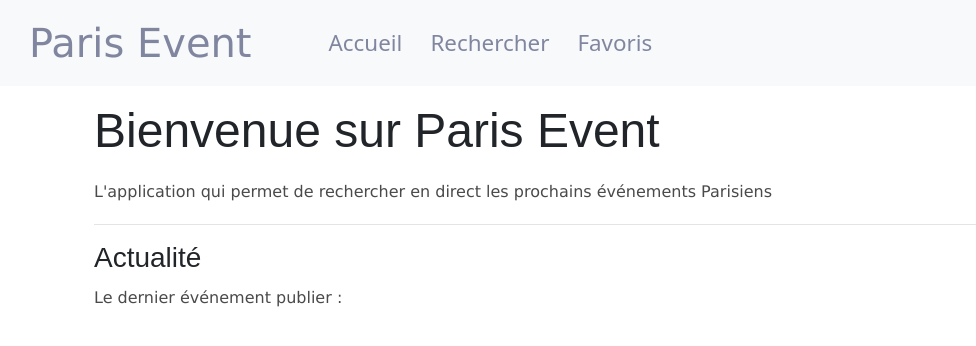
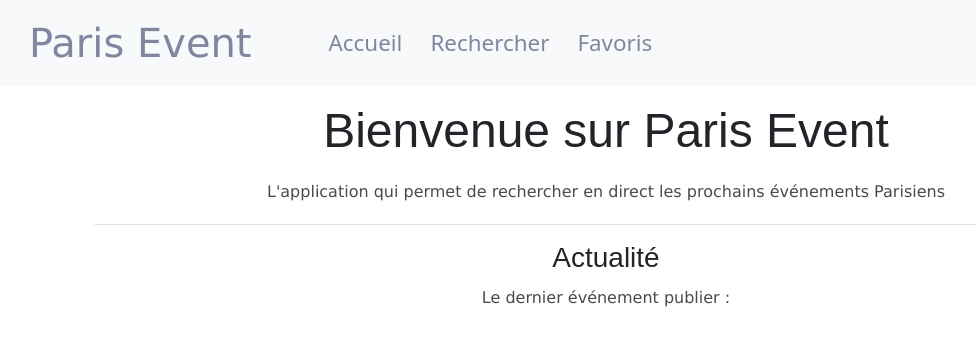
Before and after one commit to souleymane-diallo/projet2-full-React-, a React (Create React App) app: page / in a window 1280 px wide. Shown: the top 346 px of the page, without its empty margins (34-1010 px from the left). Built offline with nearby package versions, Linux system fonts and the light colour scheme; no server answers.

Commit message:
fix page Accueil
affichant le dernier événement

```diff
--- a/src/pages/Accueil.jsx
+++ b/src/pages/Accueil.jsx
@@ -1,28 +1,25 @@
 import { useEffect, useState } from 'react';
-// import DATA from '../_data/que-faire-a-paris-.json';
-import { Card } from 'react-bootstrap';
-// import Moment from 'moment';
-import DayJS from 'react-dayjs';
-import { Link } from 'react-router-dom';
+import CardEvent from '../components/CardEvent';
 
 function Accueil() {
-  const [record, setRecord] = useState(null);
+  const [recordData, setRecord] = useState(null);
 
   useEffect(() => {
     fetch(
-      'https://opendata.paris.fr/api/v2/catalog/datasets/que-faire-a-paris-/records?sort=-date_start&rows=1'
+      'https://opendata.paris.fr/api/v2/catalog/datasets/que-faire-a-paris-/records?order_by=date_start%20desc&rows=1'
     )
       .then((res) => res.json())
       .then((result) => {
         setRecord(result.records[0]);
+        console.log('accueil', result.records[0]);
       });
   }, []);
 
   return (
     <div className="container">
-      <div className="wrapper">
-        <h2 className="my-3">Bienvenue sur Paris Event</h2>
-        <p>
+      <div className="wrapper text-center">
+        <h2 className="my-3 text-center">Bienvenue sur Paris Event</h2>
+        <p className="text-center">
           L'application qui permet de rechercher en direct les prochains
           événements Parisiens
         </p>
@@ -30,42 +27,8 @@ function Accueil() {
 
         <h3>Actualité</h3>
         <p>Le dernier événement publier : </p>
-        {/* <pre>{JSON.stringify(record, null, 2)}</pre> */}
-        {record && (
-          <Link className="Link" to={`event/${record.record.id}`}>
-            <Card
-              className="image-container"
-              style={{ width: '18rem' }}
-              to={`event/${record.record.id}`}
-            >
-              <Card.Img variant="top" src={record.record.fields.cover_url} />
-              <Card.Body>
-                <Card.Title>{record.record.fields.title}</Card.Title>
-                <p>
-                  <DayJS format="DD / MM / YYYY à hh : mm : ss">
-                    {record.record.fields.date_start}
-                  </DayJS>
-                </p>
-                <Card.Text>{record.record.fields.lead_text}</Card.Text>
-              </Card.Body>
-              <div className="p-3">
-                <svg
-                  width="1em"
-                  height="1em"
-                  viewBox="0 0 16 16"
-                  className="bi bi-heart-fill"
-                  fill="red"
-                  xmlns="http://www.w3.org/2000/svg"
-                >
-                  <path
-                    fillRule="evenodd"
-                    d="M8 1.314C12.438-3.248 23.534 4.735 8 15-7.534 4.736 3.562-3.248 8 1.314z"
-                  />
-                </svg>
-              </div>
-            </Card>
-          </Link>
-        )}
+
+        <CardEvent recordData={recordData} />
       </div>
     </div>
   );
```
